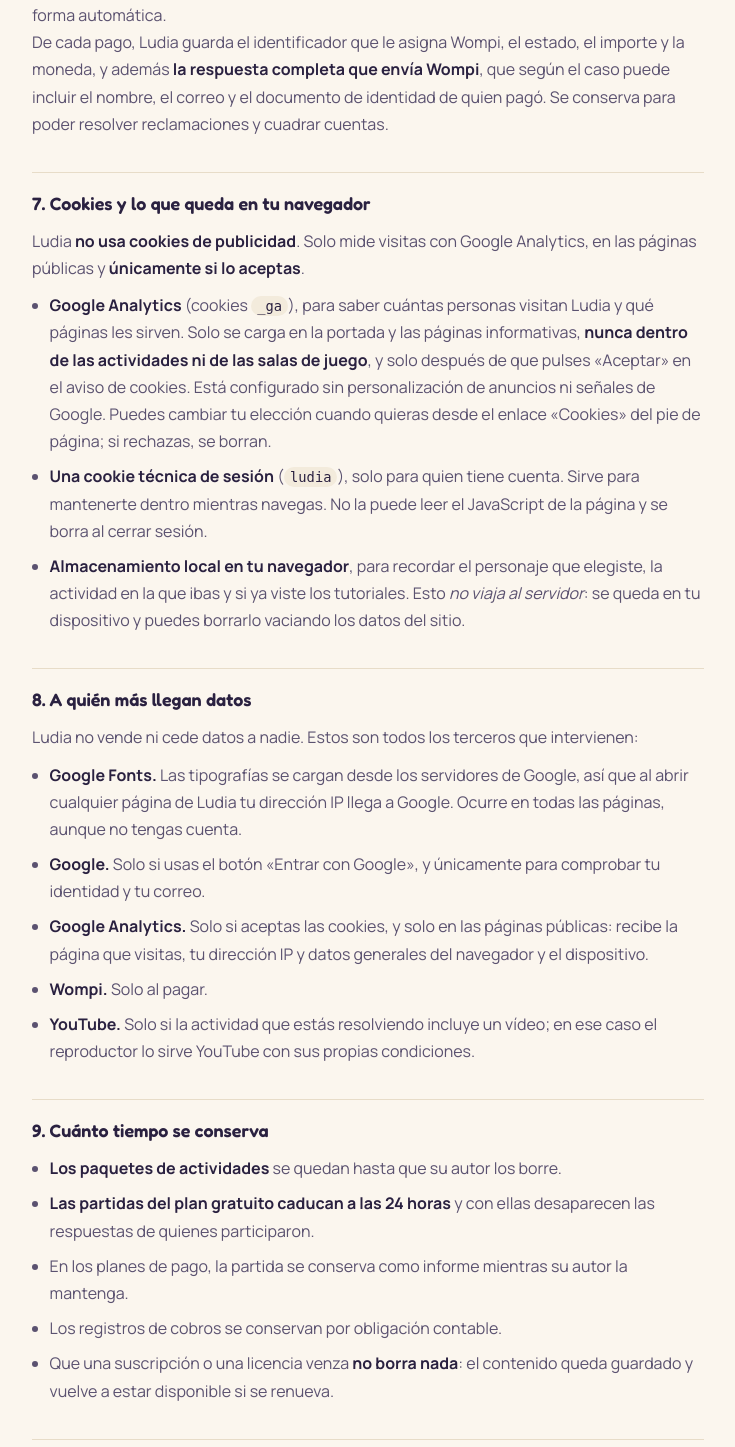
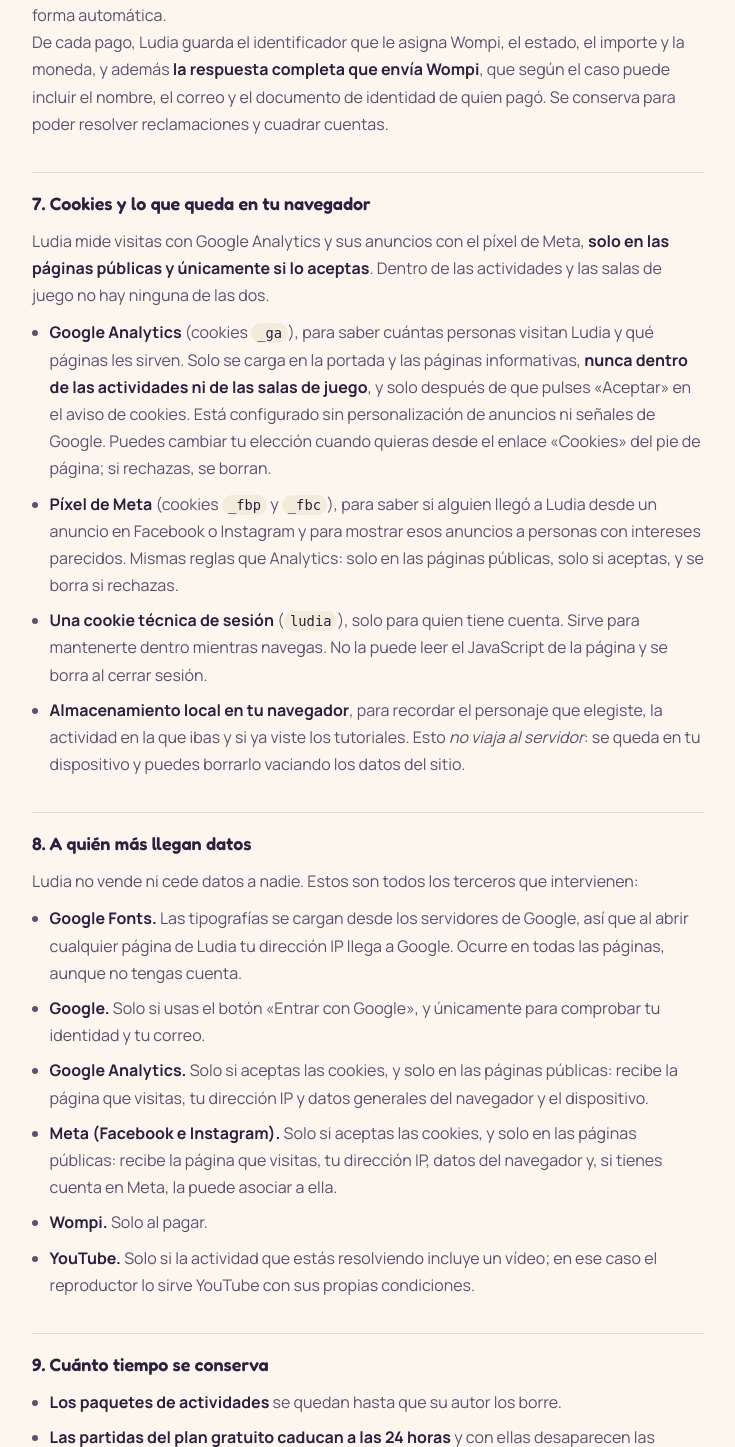
Before and after one commit to miguelmejiac15-lab/ludia, a PHP site: page /LUDIRA/privacidad.php in a window 1280 px wide. Shown: the part 2046-3493 px from the top of the page, without its empty margins (272-1007 px from the left). Run offline with PHP 8.4, Linux system fonts and the light colour scheme.

Commit message:
Píxel de Meta con el mismo consentimiento que Analytics
Píxel 2770218656708597 solo en las páginas públicas y solo tras «Aceptar»
(sin el <noscript> del código oficial, que dispara sin permiso). El aviso
ahora menciona Meta y se vuelve a preguntar a quien aceptó el anterior,
que era solo para Analytics. «Rechazar» borra también _fbp y _fbc. La
política de privacidad lo explica.

Co-Authored-By: Claude Opus 5.5 <noreply@anthropic.com>

```diff
--- a/config/config.env.php
+++ b/config/config.env.php
@@ -74,6 +74,12 @@ return [
         'id' => $env('GA_ID', 'G-ZGSC13TY6D'),
     ],
 
+    // Píxel de Meta (Facebook/Instagram). Mismas reglas que Analytics: solo
+    // en páginas públicas y solo con el consentimiento del visitante.
+    'meta' => [
+        'pixel' => $env('META_PIXEL', '2770218656708597'),
+    ],
+
     'wompi' => [
         'public_key'       => $env('WOMPI_PUBLIC_KEY', ''),
         'events_secret'    => $env('WOMPI_EVENTS_SECRET', ''),
--- a/config/config.example.php
+++ b/config/config.example.php
@@ -33,6 +33,11 @@ return [
      */
     'analytics' => [
         'id' => '',
+    ],
+
+    /* Píxel de Meta (15-16 cifras). Vacío = no se carga. */
+    'meta' => [
+        'pixel' => '',
     ],
 
     /**
--- a/includes/partials/footer.php
+++ b/includes/partials/footer.php
@@ -15,7 +15,7 @@
     <nav class="footer-enlaces" aria-label="Enlaces del pie">
       <a href="<?= e(base_url('enfoque.php')) ?>">Cómo está pensada</a>
       <a href="<?= e(base_url('privacidad.php')) ?>">Privacidad</a>
-      <?php if (!empty($gaId)): ?>
+      <?php if (!empty($hayMedicion)): ?>
         <a href="<?= e(base_url('privacidad.php')) ?>#cookies" data-cookies-preferencias>Cookies</a>
       <?php endif; ?>
     </nav>
@@ -26,15 +26,15 @@
   </div>
 </footer>
 
-<?php if (!empty($gaId)): ?>
-<?php /* Aviso de cookies. Google Analytics NO se carga hasta que la persona
-         pulse «Aceptar»; con «Rechazar» no se carga nada y se borran las
-         cookies de Analytics que hubiera. La elección se guarda en este
-         navegador y se cambia desde «Cookies», en el pie. */ ?>
+<?php if (!empty($hayMedicion)): ?>
+<?php /* Aviso de cookies. Ni Google Analytics ni el píxel de Meta se cargan
+         hasta que la persona pulse «Aceptar»; con «Rechazar» no se carga nada
+         y se borran sus cookies. La elección se guarda en este navegador y se
+         cambia desde «Cookies», en el pie. */ ?>
 <div class="aviso-cookies" id="aviso-cookies" role="dialog" aria-live="polite" aria-label="Cookies" hidden>
   <p>
-    Usamos <b>Google Analytics</b> para saber cuántas personas visitan Ludia y qué páginas les sirven.
-    Solo en estas páginas públicas: nunca dentro de las actividades.
+    Usamos cookies de <b>Google Analytics</b> para saber cuántas personas visitan Ludia, y de <b>Meta</b>
+    para medir nuestros anuncios en Facebook e Instagram. Solo en estas páginas públicas: nunca dentro de las actividades.
     <a href="<?= e(base_url('privacidad.php')) ?>#cookies">Más información</a>
   </p>
   <div class="aviso-cookies-botones">
@@ -46,7 +46,10 @@
 (function () {
   'use strict';
   var ID = <?= json_encode($gaId) ?>;
-  var CLAVE = 'ludia_cookies';
+  var PIXEL = <?= json_encode($metaPixel) ?>;
+  // «_v2» desde que se añadió Meta (09/10/2026): quien aceptó antes lo hizo
+  // solo para Analytics, así que se le vuelve a preguntar.
+  var CLAVE = 'ludia_cookies_v2';
   var aviso = document.getElementById('aviso-cookies');
 
   function leer() { try { return localStorage.getItem(CLAVE); } catch (e) { return null; } }
@@ -55,6 +58,8 @@
   function cargar() {
     if (window.__ludiaGa) return;
     window.__ludiaGa = true;
+    if (PIXEL) cargarMeta();
+    if (!ID) return;
     var s = document.createElement('script');
     s.async = true;
     s.src = 'https://www.googletagmanager.com/gtag/js?id=' + encodeURIComponent(ID);
@@ -66,11 +71,24 @@
     window.gtag('config', ID, { allow_google_signals: false, allow_ad_personalization_signals: false });
   }
 
-  // Al rechazar, fuera las cookies de Analytics (_ga, _ga_XXXX) de este dominio.
+  // El código oficial de Meta, sin la parte <noscript>: esa dispara el píxel
+  // sin JavaScript y por tanto sin haber pedido permiso.
+  function cargarMeta() {
+    !function (f, b, e, v, n, t, s) {
+      if (f.fbq) return; n = f.fbq = function () { n.callMethod ? n.callMethod.apply(n, arguments) : n.queue.push(arguments); };
+      if (!f._fbq) f._fbq = n; n.push = n; n.loaded = !0; n.version = '2.0'; n.queue = [];
+      t = b.createElement(e); t.async = !0; t.src = v; s = b.getElementsByTagName(e)[0]; s.parentNode.insertBefore(t, s);
+    }(window, document, 'script', 'https://connect.facebook.net/en_US/fbevents.js');
+    window.fbq('init', PIXEL);
+    window.fbq('track', 'PageView');
+  }
+
+  // Al rechazar, fuera las cookies de Analytics (_ga, _ga_XXXX) y de Meta
+  // (_fbp, _fbc) de este dominio.
   function borrarCookiesGa() {
     document.cookie.split(';').forEach(function (c) {
       var nombre = c.split('=')[0].trim();
-      if (nombre.indexOf('_ga') !== 0) return;
+      if (nombre.indexOf('_ga') !== 0 && nombre !== '_fbp' && nombre !== '_fbc') return;
       [location.hostname, '.' + location.hostname.replace(/^www\./, '')].forEach(function (d) {
         document.cookie = nombre + '=; expires=Thu, 01 Jan 1970 00:00:00 GMT; path=/; domain=' + d;
       });
--- a/includes/partials/header.php
+++ b/includes/partials/header.php
@@ -29,6 +29,8 @@ $noIndex = $page['noindex'] ?? ($enApp && empty($page['indexable']));
    estudiantes, muchos menores: no se mide nada ahí (decisión del 09/10/2026).
    Fuera, solo se carga si el visitante acepta las cookies (footer.php). */
 $gaId = $enApp ? '' : trim((string) config('analytics.id', ''));
+$metaPixel = $enApp ? '' : preg_replace('/\D/', '', (string) config('meta.pixel', ''));
+$hayMedicion = $gaId !== '' || $metaPixel !== '';
 
 // En la home los enlaces del menú son anclas locales; en otras páginas apuntan a la home.
 $anchor = static fn (string $id): string => ($page['home'] ? '' : base_url('/')) . '#' . $id;
--- a/privacidad.php
+++ b/privacidad.php
@@ -14,7 +14,7 @@
  *   - lista del salón .............. `curso_estudiantes` (licencia Escuela)
  *   - cobros ....................... `suscripciones`, `pagos`
  *   - cookie de sesión ............. `auth_iniciar()` en includes/Auth.php
- *   - terceros ..................... Google Fonts (header.php), Google, Google Analytics (footer.php), Wompi, YouTube
+ *   - terceros ..................... Google Fonts (header.php), Google, Google Analytics y píxel de Meta (footer.php), Wompi, YouTube
  */
 
 require __DIR__ . '/includes/bootstrap.php';
@@ -138,9 +138,9 @@ require __DIR__ . '/includes/partials/header.php';
 
     <h2 id="cookies">7. Cookies y lo que queda en tu navegador</h2>
     <p>
-      Ludia <strong>no usa cookies de publicidad</strong>. Solo mide visitas con
-      Google Analytics, en las páginas públicas y <strong>únicamente si lo
-      aceptas</strong>.
+      Ludia mide visitas con Google Analytics y sus anuncios con el píxel de Meta,
+      <strong>solo en las páginas públicas y únicamente si lo aceptas</strong>.
+      Dentro de las actividades y las salas de juego no hay ninguna de las dos.
     </p>
     <ul>
       <li>
@@ -151,6 +151,13 @@ require __DIR__ . '/includes/partials/header.php';
         el aviso de cookies. Está configurado sin personalización de anuncios ni
         señales de Google. Puedes cambiar tu elección cuando quieras desde el enlace
         «Cookies» del pie de página; si rechazas, se borran.
+      </li>
+      <li>
+        <strong>Píxel de Meta</strong> (cookies <code>_fbp</code> y <code>_fbc</code>),
+        para saber si alguien llegó a Ludia desde un anuncio en Facebook o Instagram y
+        para mostrar esos anuncios a personas con intereses parecidos. Mismas reglas
+        que Analytics: solo en las páginas públicas, solo si aceptas, y se borra si
+        rechazas.
       </li>
       <li>
         <strong>Una cookie técnica de sesión</strong> (<code>ludia</code>), solo
@@ -171,6 +178,7 @@ require __DIR__ . '/includes/partials/header.php';
       <li><strong>Google Fonts.</strong> Las tipografías se cargan desde los servidores de Google, así que al abrir cualquier página de Ludia tu dirección IP llega a Google. Ocurre en todas las páginas, aunque no tengas cuenta.</li>
       <li><strong>Google.</strong> Solo si usas el botón «Entrar con Google», y únicamente para comprobar tu identidad y tu correo.</li>
       <li><strong>Google Analytics.</strong> Solo si aceptas las cookies, y solo en las páginas públicas: recibe la página que visitas, tu dirección IP y datos generales del navegador y el dispositivo.</li>
+      <li><strong>Meta (Facebook e Instagram).</strong> Solo si aceptas las cookies, y solo en las páginas públicas: recibe la página que visitas, tu dirección IP, datos del navegador y, si tienes cuenta en Meta, la puede asociar a ella.</li>
       <li><strong>Wompi.</strong> Solo al pagar.</li>
       <li><strong>YouTube.</strong> Solo si la actividad que estás resolviendo incluye un vídeo; en ese caso el reproductor lo sirve YouTube con sus propias condiciones.</li>
     </ul>
```
